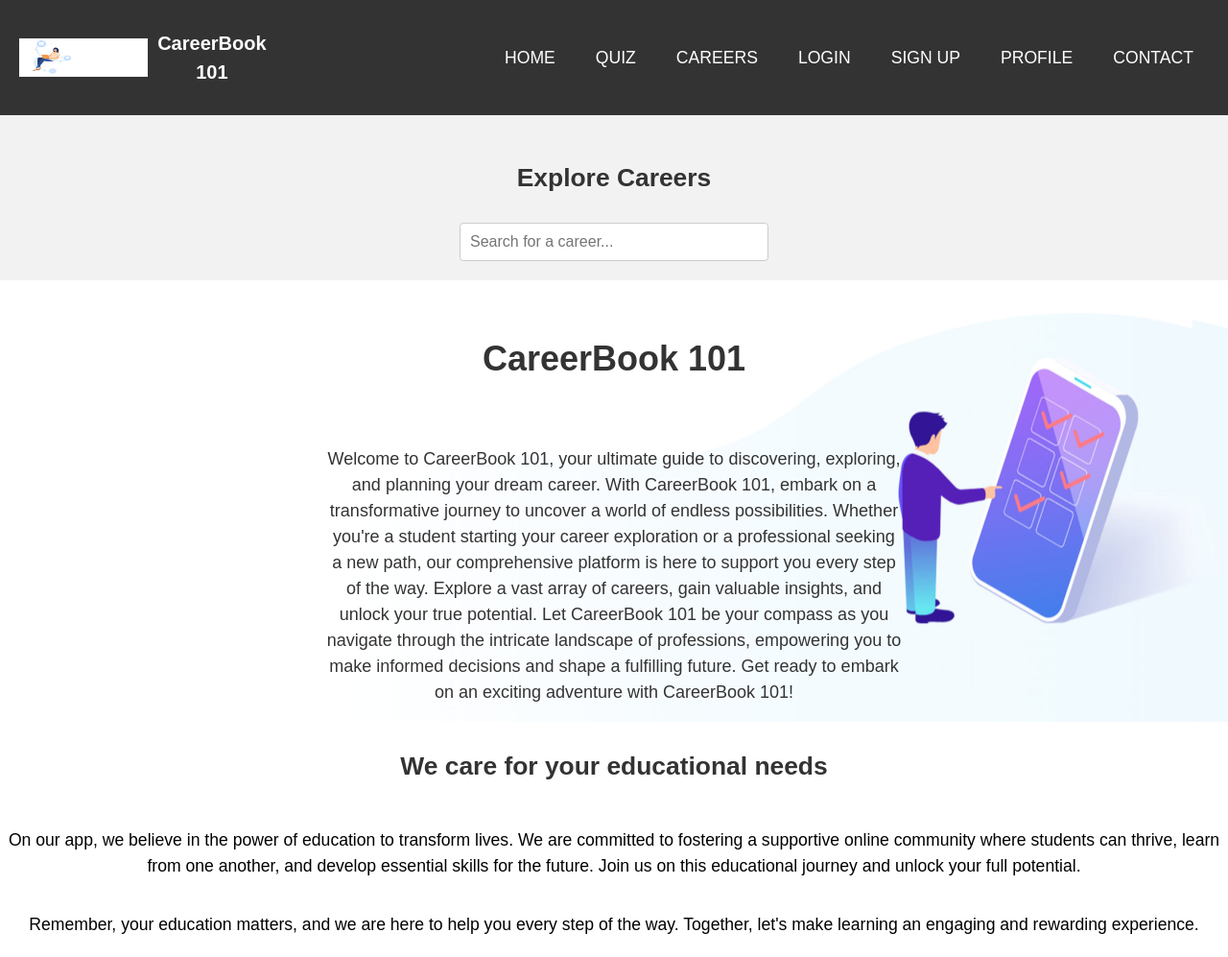
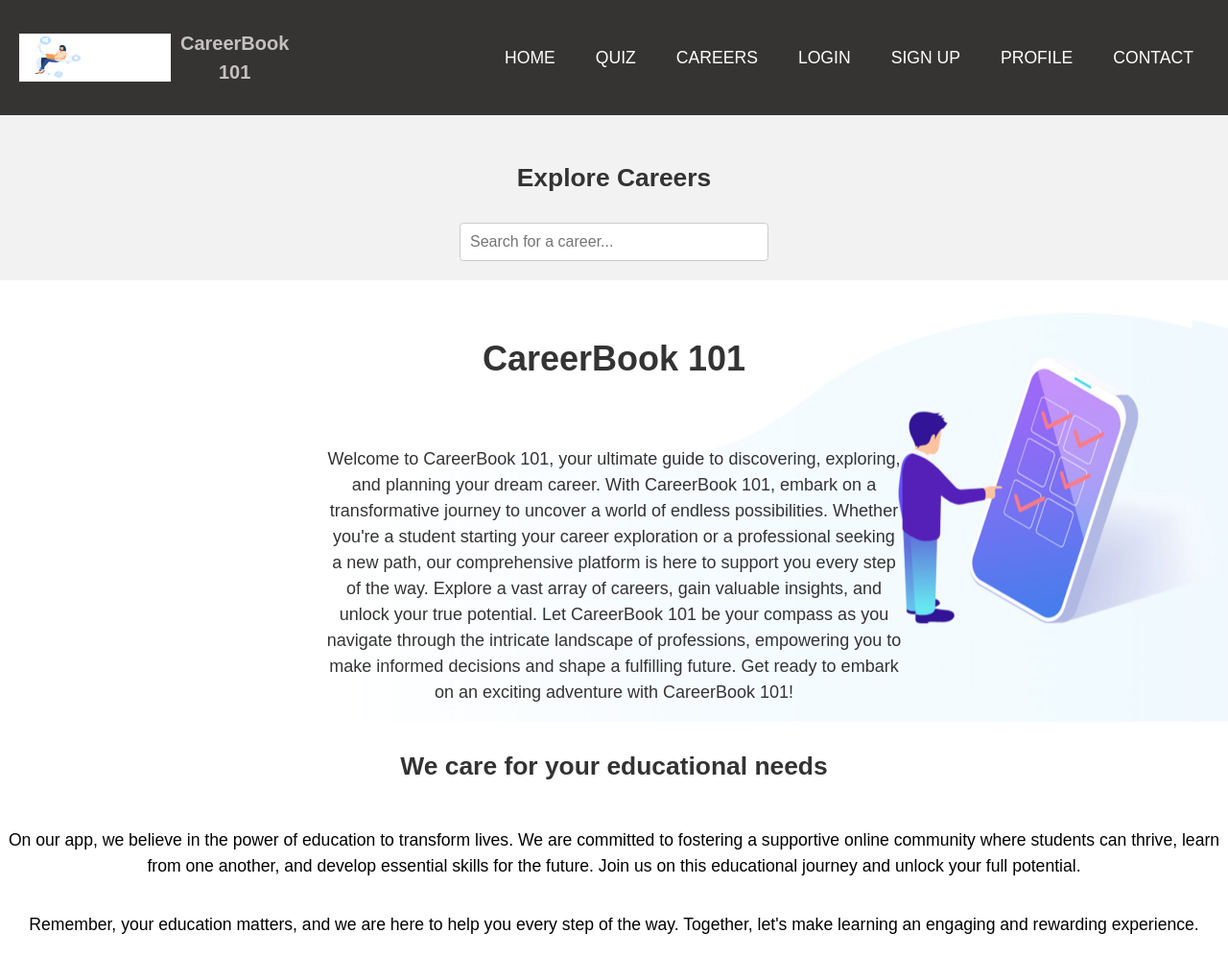
Before and after one commit to Oteng29/Career-App, a plain HTML site: page index.html in a window 1280 px wide. Shown: the top 997 px of the page at 96% size. Drawn offline with Linux system fonts and the light colour scheme.

Commit message:
Changed the style layout and added json file.

```diff
--- a/styles.css
+++ b/styles.css
@@ -6,7 +6,7 @@ body {
 }
 
 nav {
-  background-color: #333333;
+  background-color: #363333;
   display: flex;
   align-items: center;
   justify-content: space-between;
@@ -16,11 +16,11 @@ nav {
 .logo {
   display: flex;
   align-items: center;
-  color: #ffffff;
+  color: #c5c1c1;
 }
 
 .logo img {
-  height: 40px;
+  height: 50px;
   margin-right: 10px;
 }
 
```
